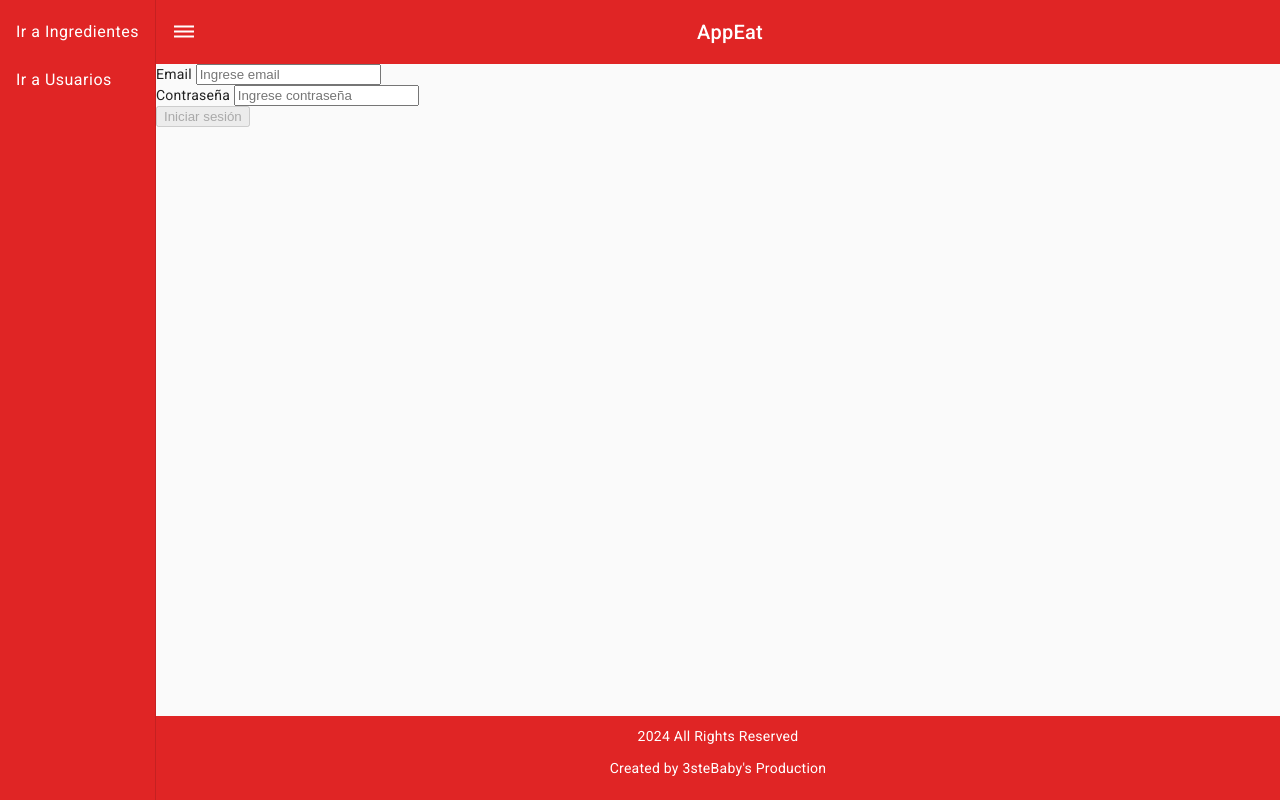
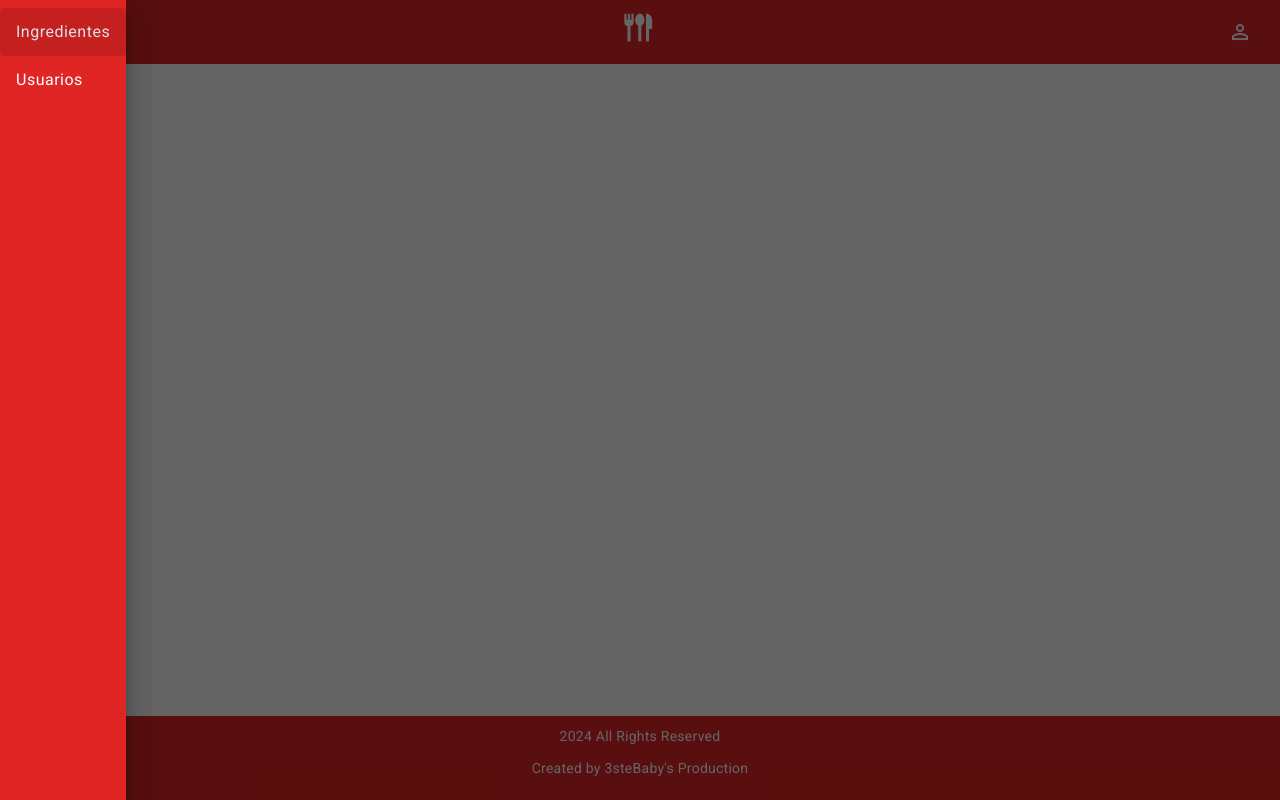
Before and after one commit to JoZeuZ/Proyecto_GPS_MenuQR, an Angular app in the folder frontend/: page /login in a window 1280 px wide. Both pictures are taken after a click on the icon "dehaze". Built offline with nearby package versions, Linux system fonts and the light colour scheme.

Commit message:
login bacán imagen más bacán

```diff
--- a/frontend/src/app/app.component.css
+++ b/frontend/src/app/app.component.css
@@ -46,6 +46,24 @@ mat-sidenav-content {
     color:white
 }
 
+.material-icons.margin{
+    display: flex;
+    justify-content: center;
+    width: 48px;
+    height: 48px;
+    align-items: center;
+}
+
+.material-icons.bigicon{
+    font-size: 37px;
+}
+
+a {
+    color: white;
+    text-decoration: none;
+}
+
+
 /* Ajustes adicionales para dispositivos móviles */
 @media (max-width: 768px) {
     .footer-container {
--- a/frontend/src/app/app.component.html
+++ b/frontend/src/app/app.component.html
@@ -1,29 +1,28 @@
-
 <mat-sidenav-container class="main-container">
-    <mat-sidenav class="sidebar" #sidevar mode="side" class="sidebar">
+  <mat-sidenav class="sidebar" #sidevar mode="over">
     <mat-nav-list>
       <!-- Elementos dentro de la sidebar -->
       <a mat-list-item href="ingredientes">
-          <span class="text">Ir a Ingredientes</span>
+        <span class="text">Ingredientes</span>
       </a>
       <a mat-list-item href="users">
-          <span class="text">Ir a Usuarios</span>
+        <span class="text">Usuarios</span>
       </a>
     </mat-nav-list>
   </mat-sidenav>
   <mat-sidenav-content>
     <mat-toolbar class="toolbar">
       <!-- Elementos dentro de la toolbar -->
-        <i class="material-icons" style="cursor: pointer" (click)="sidevar.toggle()">dehaze</i>
+      <i class="material-icons margin" style="cursor: pointer" (click)="sidevar.toggle()">dehaze</i>
       <div class="centered-text">
-          <a class="text" href="/">AppEat</a>
+        <a class="material-icons bigicon" href="/">flatware</a>
       </div>
+      <button mat-icon-button (click)="openLoginDialog()"> <i class="material-icons">person_outline</i> </button>
     </mat-toolbar>
-      <!-- Contenido de la página -->
+    <!-- Contenido de la pagina -->
     <div class="content-container">
       <app-ingredient-page *ngIf="isIngredientesRouteActive()"></app-ingredient-page>
       <app-user-page *ngIf="isUsersRouteActive()"></app-user-page>
-        <app-login-page *ngIf="isLoginRouteActive()"></app-login-page>
     </div>
     <app-footer-component></app-footer-component>
   </mat-sidenav-content>
--- a/frontend/src/app/app.component.ts
+++ b/frontend/src/app/app.component.ts
@@ -13,6 +13,7 @@ import { MatToolbarModule } from '@angular/material/toolbar';
 import { MatListModule } from '@angular/material/list';
 import { MatIconModule } from '@angular/material/icon';
 import { LoginComponent } from './auth/components/login/login.component';
+import { MatDialog } from '@angular/material/dialog';
 
 @Component({
   selector: 'app-root',
@@ -38,7 +39,7 @@ export class AppComponent {
   title = 'frontend';
   currentRoute: string = '';
 
-  constructor(private router: Router) {
+  constructor(private router: Router, private dialog: MatDialog) {
     this.router.events.pipe(filter((event) => event instanceof NavigationEnd)).subscribe((event) => {
       this.currentRoute = this.router.url;
     });
@@ -67,4 +68,19 @@ export class AppComponent {
   isLoginRouteActive(): boolean {
     return this.currentRoute === '/login';
   }
+
+  openLoginDialog(): void{
+    const dialogRef = this.dialog.open(LoginComponent, {
+      width: '300px',
+      height: '300px',
+      data: {}
+    });
+
+    dialogRef.afterClosed().subscribe(result => {
+      if (result) {
+        console.log('Login Correcto!')
+      }
+    });
+
+  }
 }
--- a/frontend/src/app/auth/components/login/login.component.css
+++ b/frontend/src/app/auth/components/login/login.component.css
@@ -0,0 +1,21 @@
+@import '../../../../styles.css';
+
+.boton{
+    background-color: var(--color-boton) !important;
+    color:white !important;
+}
+
+.size{
+    text-align: center;
+    overflow-y: hidden;
+}
+
+.size2{
+    width: 100%;
+    height: 100%;
+}
+
+h2{
+    margin-top: 5%;
+    text-align: center;
+}
--- a/frontend/src/app/auth/components/login/login.component.html
+++ b/frontend/src/app/auth/components/login/login.component.html
@@ -1,26 +1,27 @@
+<div class="size2">
+  <h2 mat-dialog-title>Login Funcionarios</h2>
+  <div mat-dialog-content class="size">
     <form [formGroup]="loginForm" (ngSubmit)="onSubmit()">
-  <div class="mb-3">
-    <label> Email </label>
-    <input
+      <mat-form-field>
+        <mat-label> Email </mat-label>
+        <input matInput
           type="email"
           formControlName="email"
           class="form-control"
           placeholder="Ingrese email"
         />
-  </div>
-  <div class="mb-3">
-    <label> Contraseña </label>
-    <input
+      </mat-form-field>
+      <mat-form-field>
+        <mat-label> Contraseña </mat-label>
+        <input matInput
           type="password"
           formControlName="password"
           class="form-control"
           placeholder="Ingrese contraseña"
         />
+      </mat-form-field>
+      <button mat-button class="boton" >Iniciar Sesion</button>
+    </form>
+
   </div>
-  <input
-    type="submit"
-    class="btn btn-primary"
-    value="Iniciar sesión"
-    [disabled]="!loginForm.valid"
-    />
-</form>
+</div>
--- a/frontend/src/app/auth/components/login/login.component.ts
+++ b/frontend/src/app/auth/components/login/login.component.ts
@@ -1,14 +1,30 @@
-import { Component, inject } from '@angular/core';
-import { FormControl, FormGroup, ReactiveFormsModule, Validators } from '@angular/forms';
+import { Component, Inject, inject } from '@angular/core';
+import {
+  FormControl,
+  FormGroup,
+  ReactiveFormsModule,
+  Validators,
+} from '@angular/forms';
 import { HttpClientModule } from '@angular/common/http';
 import { CommonModule } from '@angular/common';
 import { LoginService } from '../../services/login.service';
 import { Router } from '@angular/router';
+import { MatDialogRef, MAT_DIALOG_DATA } from '@angular/material/dialog';
+import { MatFormFieldModule } from '@angular/material/form-field';
+import { MatInputModule } from '@angular/material/input';
+import { MatButtonModule } from '@angular/material/button';
 
 @Component({
   selector: 'app-login-page',
   standalone: true,
-  imports: [CommonModule, ReactiveFormsModule, HttpClientModule],
+  imports: [
+    CommonModule,
+    ReactiveFormsModule,
+    HttpClientModule,
+    MatFormFieldModule,
+    MatInputModule,
+    MatButtonModule,
+  ],
   templateUrl: './login.component.html',
   styleUrls: ['./login.component.css'],
 })
@@ -17,11 +33,12 @@ export class LoginComponent {
   loginService = inject(LoginService);
   errorMessage: string = '';
   router = inject(Router);
+  dialogRef = inject(MatDialogRef<LoginComponent>);
 
-  constructor() {
+  constructor(@Inject(MAT_DIALOG_DATA) public data: any) {
     this.loginForm = new FormGroup({
       email: new FormControl('', [Validators.required, Validators.email]),
-      password: new FormControl('', Validators.required)
+      password: new FormControl('', Validators.required),
     });
   }
 
@@ -30,6 +47,7 @@ export class LoginComponent {
       try {
         const response = await this.loginService.login(this.loginForm.value);
         console.log(response);
+        this.dialogRef.close(true); // Cierra el diálogo y pasa true como resultado
         this.router.navigate(['/']); // Navegar a la página principal o alguna otra página protegida
       } catch (error) {
         this.errorMessage = 'El usuario y/o contraseña son incorrectos';
```
Lines whose indentation alone changed are shown as unchanged.
